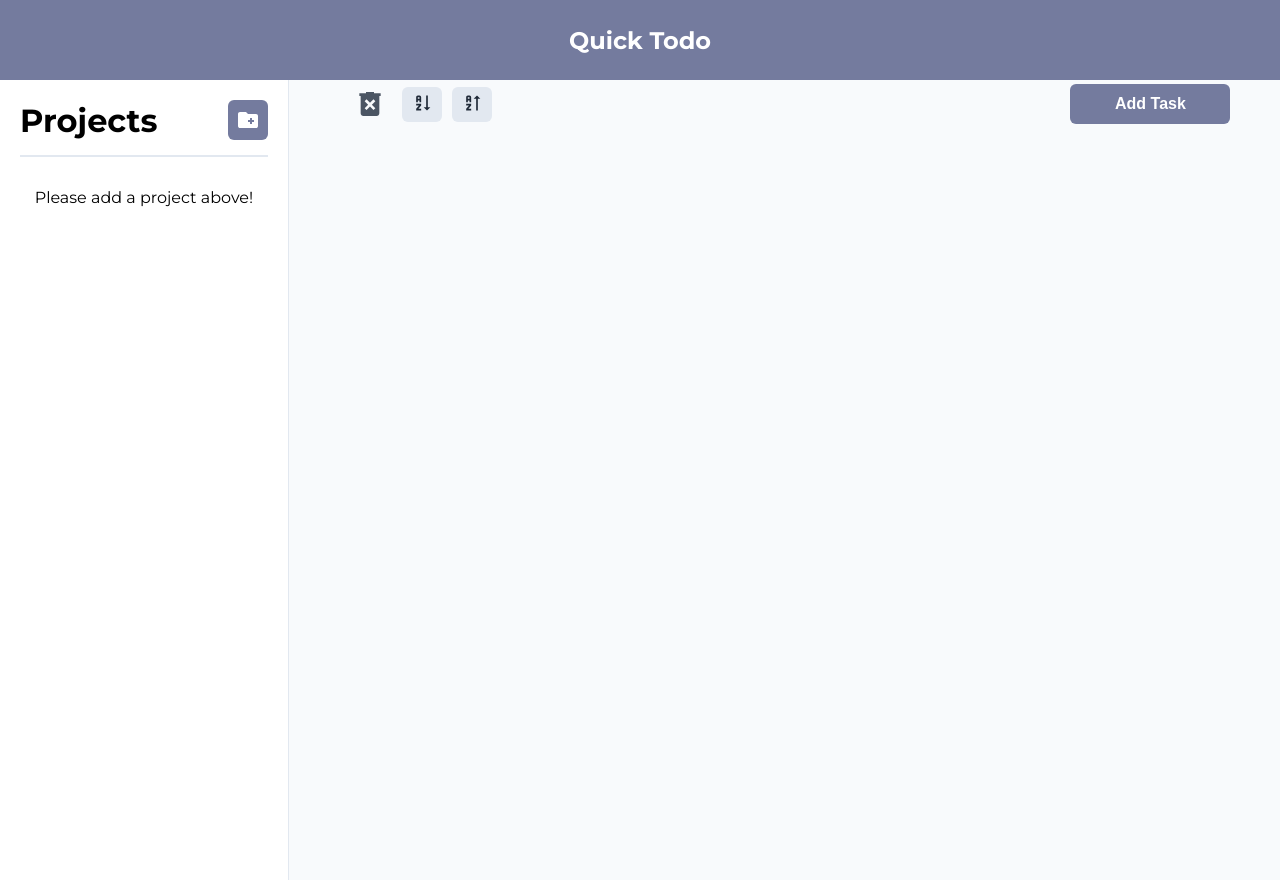
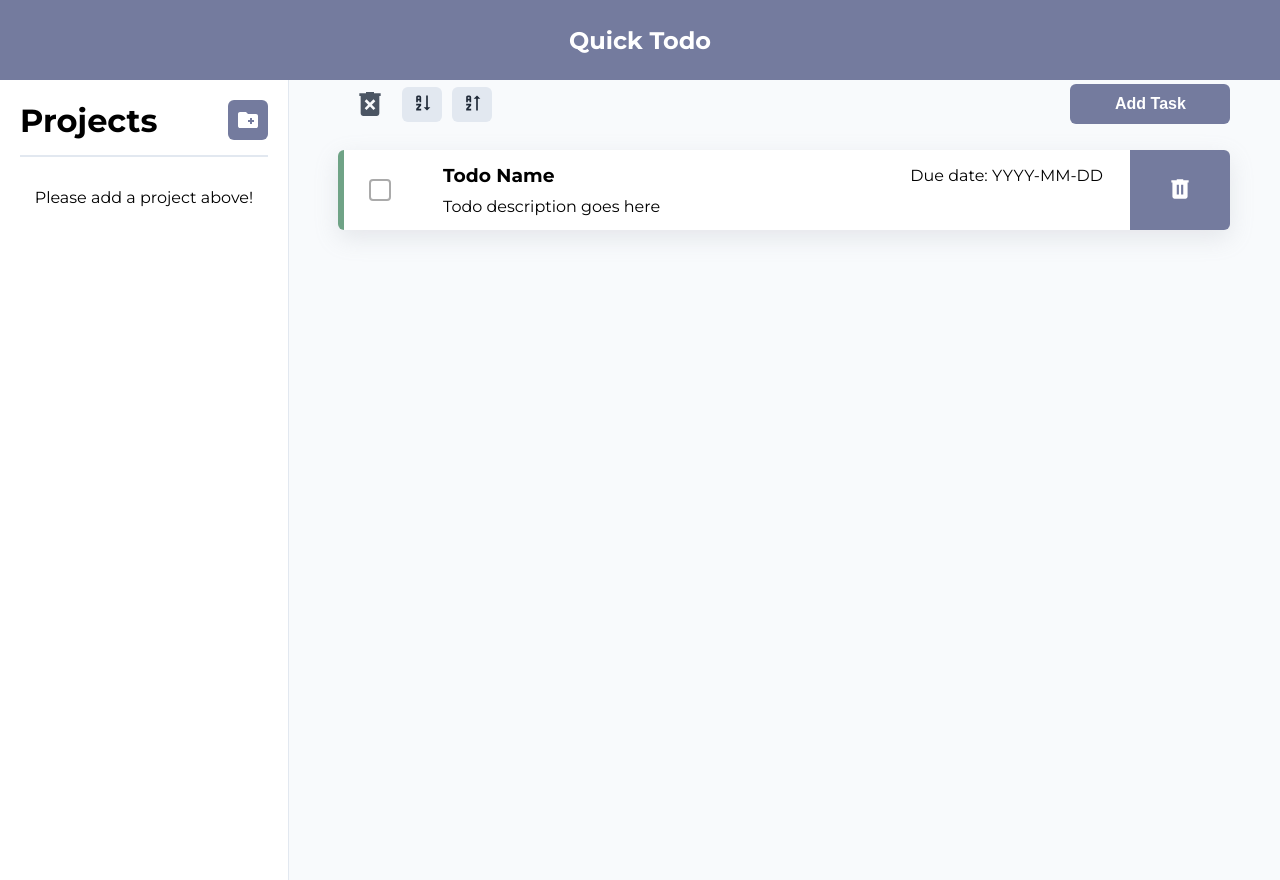
Before and after one commit to TPosty/TodoList, a website built with webpack: page src/template.html in a window 1280 px wide. Built offline with nearby package versions, Linux system fonts and the light colour scheme.

Commit message:
Started adding checkboxes, etc to the todos

```diff
--- a/src/display.js
+++ b/src/display.js
@@ -57,16 +57,16 @@ export default class Display {
 
         const current_project = projects.find((item) => item.id === project_id);
 
-        todo_container.innerHTML = ``;
+        // todo_container.innerHTML = ``;
 
-        if (current_project.todos.length <= 0) {
-            const no_todo_text = document.createElement("p");
-            no_todo_text.textContent =
-                "No tasks found! Click the add button to start adding tasks.";
-            no_todo_text.classList.add("no_todo_text");
-            todo_container.appendChild(no_todo_text);
-            return;
-        }
+        // if (current_project.todos.length <= 0) {
+        //     const no_todo_text = document.createElement("p");
+        //     no_todo_text.textContent =
+        //         "No tasks found! Click the add button to start adding tasks.";
+        //     no_todo_text.classList.add("no_todo_text");
+        //     todo_container.appendChild(no_todo_text);
+        //     return;
+        // }
 
         for (let todo of current_project.todos) {
             const todo_display = document.createElement("div");
@@ -91,6 +91,11 @@ export default class Display {
             const todo_content = document.createElement("div");
             todo_content.classList.add("todo_content");
             todo_display.appendChild(todo_content);
+
+            // NEED TO FIGURE THIS OUT.
+            const todo_checkbox = document.createElement("input");
+            todo_checkbox.type = "checkbox";
+            todo_content.appendChild(todo_checkbox);
 
             const todo_content_header = document.createElement("div");
             todo_content_header.classList.add("todo_content_header");
--- a/src/styles.css
+++ b/src/styles.css
@@ -370,6 +370,66 @@ nav {
     margin-top: 4px;
 }
 
+.todo_checkbox {
+    width: 8%;
+    display: flex;
+    justify-content: center;
+    align-items: center;
+}
+
+/* Container */
+.custom-checkbox {
+    display: inline-flex;
+    align-items: center;
+    cursor: pointer;
+}
+
+/* Hide native checkbox but keep it accessible */
+.custom-checkbox input {
+    position: absolute;
+    opacity: 0;
+    pointer-events: none;
+}
+
+/* Custom box */
+.checkmark {
+    width: 18px;
+    height: 18px;
+    border: 2px solid #aaa;
+    border-radius: 4px;
+    background-color: white;
+    display: grid;
+    place-items: center;
+    transition: all 0.2s ease;
+}
+
+/* Checkmark icon */
+.checkmark::after {
+    content: "";
+    width: 6px;
+    height: 10px;
+    border: solid white;
+    border-width: 0 2px 2px 0;
+    transform: rotate(45deg) scale(0);
+    transition: transform 0.15s ease;
+}
+
+/* Checked state */
+.custom-checkbox input:checked + .checkmark {
+    background-color: #747b9e;
+    border-color: #747b9e;
+}
+
+.custom-checkbox input:checked + .checkmark::after {
+    transform: rotate(45deg) scale(1);
+}
+
+/* Focus state (keyboard users) */
+.custom-checkbox input:focus-visible + .checkmark {
+    outline: 2px solid #6366f1;
+    outline-offset: 2px;
+}
+
 .todo_content_description {
     width: 95%;
     margin-top: 10px;
--- a/src/template.html
+++ b/src/template.html
@@ -182,7 +182,53 @@
 
                         <button class="add_todo">Add Task</button>
                     </div>
-                    <div class="todo_container"></div>
+                    <div class="todo_container">
+                        <div class="todo">
+                            <!-- Priority color indicator -->
+                            <!-- One of: low_priority | medium_priority | high_priority -->
+                            <div
+                                class="todo_priority_color_indicator low_priority"
+                            ></div>
+                            <div class="todo_checkbox">
+                                <label class="custom-checkbox">
+                                    <input type="checkbox" />
+                                    <span class="checkmark"></span>
+                                </label>
+                            </div>
+                            <div class="todo_content">
+                                <!-- Checkbox -->
+
+                                <!-- Header -->
+                                <div class="todo_content_header">
+                                    <h3 class="todo_title">Todo Name</h3>
+                                    <p class="todo_due_date">
+                                        Due date: YYYY-MM-DD
+                                    </p>
+                                </div>
+
+                                <!-- Description -->
+                                <div class="todo_content_description">
+                                    <p>Todo description goes here</p>
+                                </div>
+                            </div>
+
+                            <!-- Delete button -->
+                            <button class="todo_delete_button">
+                                <svg
+                                    xmlns="http://www.w3.org/2000/svg"
+                                    width="26"
+                                    height="26"
+                                    viewBox="0 0 24 24"
+                                >
+                                    <!-- Icon from Material Symbols by Google -->
+                                    <path
+                                        fill="currentColor"
+                                        d="M7 21q-.825 0-1.412-.587T5 19V6H4V4h5V3h6v1h5v2h-1v13q0 .825-.587 1.413T17 21zm2-4h2V8H9zm4 0h2V8h-2z"
+                                    />
+                                </svg>
+                            </button>
+                        </div>
+                    </div>
                 </div>
             </div>
         </div>
```
